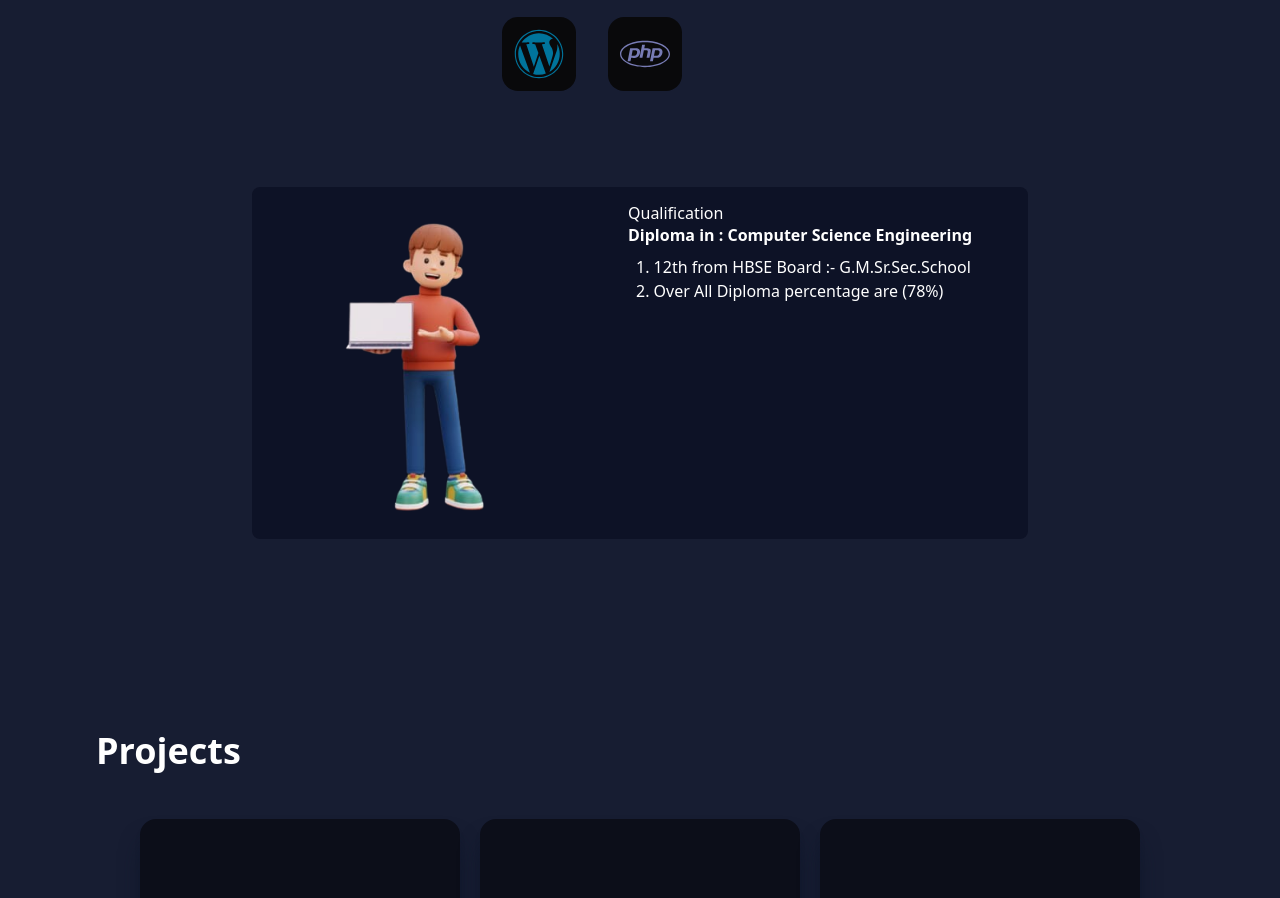
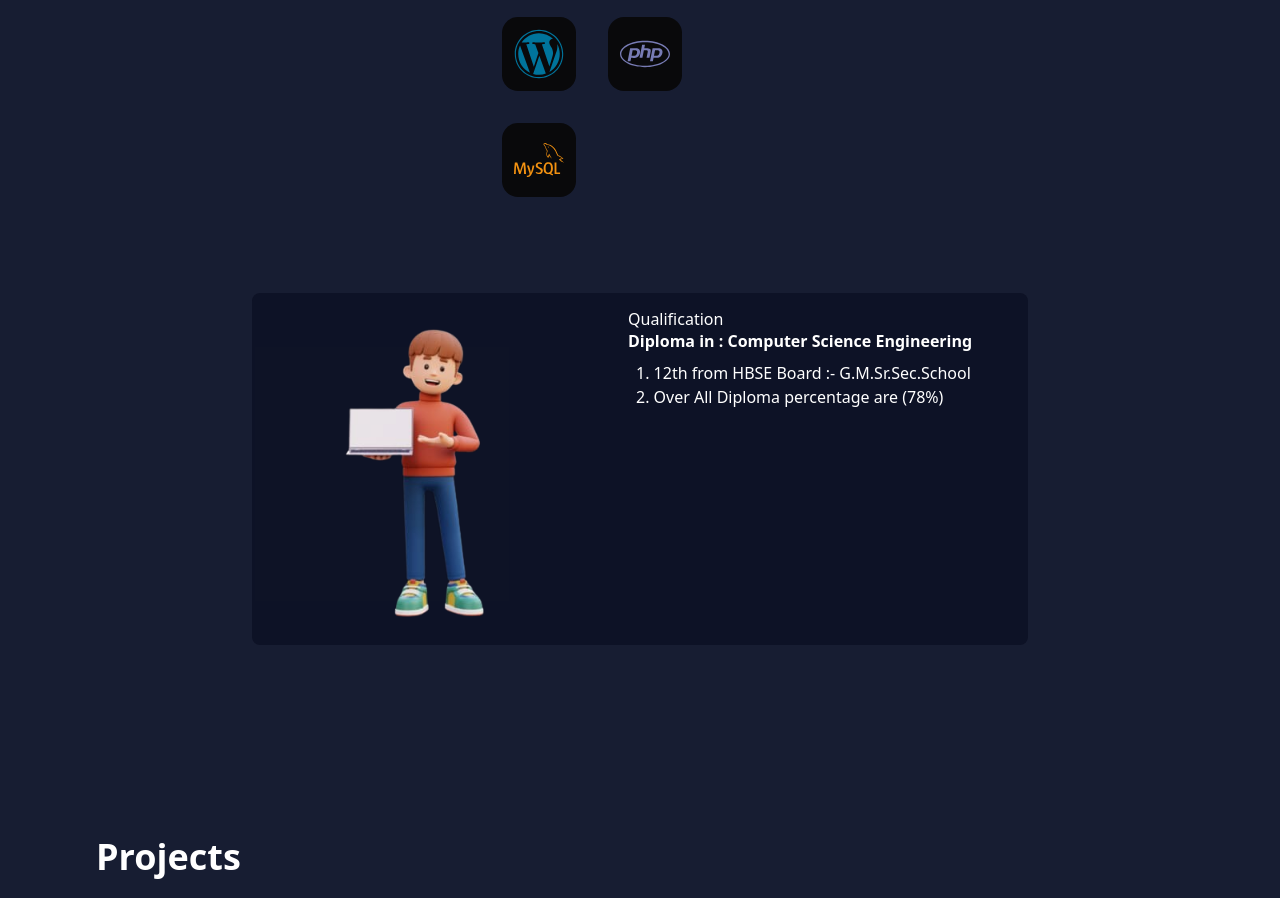
Before and after one commit to Arvindpal12/my-portfolio, a React (Vite) app: page / in a window 1280 px wide. Shown: the part 1940-2838 px from the top of the page. Built offline with nearby package versions, Linux system fonts and the light colour scheme.

Commit message:
update a portfolio

```diff
--- a/src/components/Skills-compo/Skills.jsx
+++ b/src/components/Skills-compo/Skills.jsx
@@ -1,7 +1,7 @@
 import React from 'react';
 import avtar from "../../assets/avtar.png"
 import { FaCss3, FaFigma, FaHtml5, FaJs, FaReact } from "react-icons/fa";
-import { SiGithub } from "react-icons/si";
+import { SiGithub, SiMysql } from "react-icons/si";
 import { UserIcon } from '@heroicons/react/24/solid'
 import { SiTailwindcss } from 'react-icons/si';
 import { FaWordpress, FaPhp } from "react-icons/fa";
@@ -47,6 +47,9 @@ const Exprince = () => {
           </span>
           <span className='p-3 bg-zinc-950 flex item-center rounded-2xl transition-transform duration-200 ease-in-out hover:scale-125'>
             <FaPhp color="#777BB4" size={50} />
+          </span>
+             <span className='p-3 bg-zinc-950 flex item-center rounded-2xl transition-transform duration-200 ease-in-out hover:scale-125'>
+            <SiMysql color="#F29111" size={50} />
           </span>
 
         </div>
```
